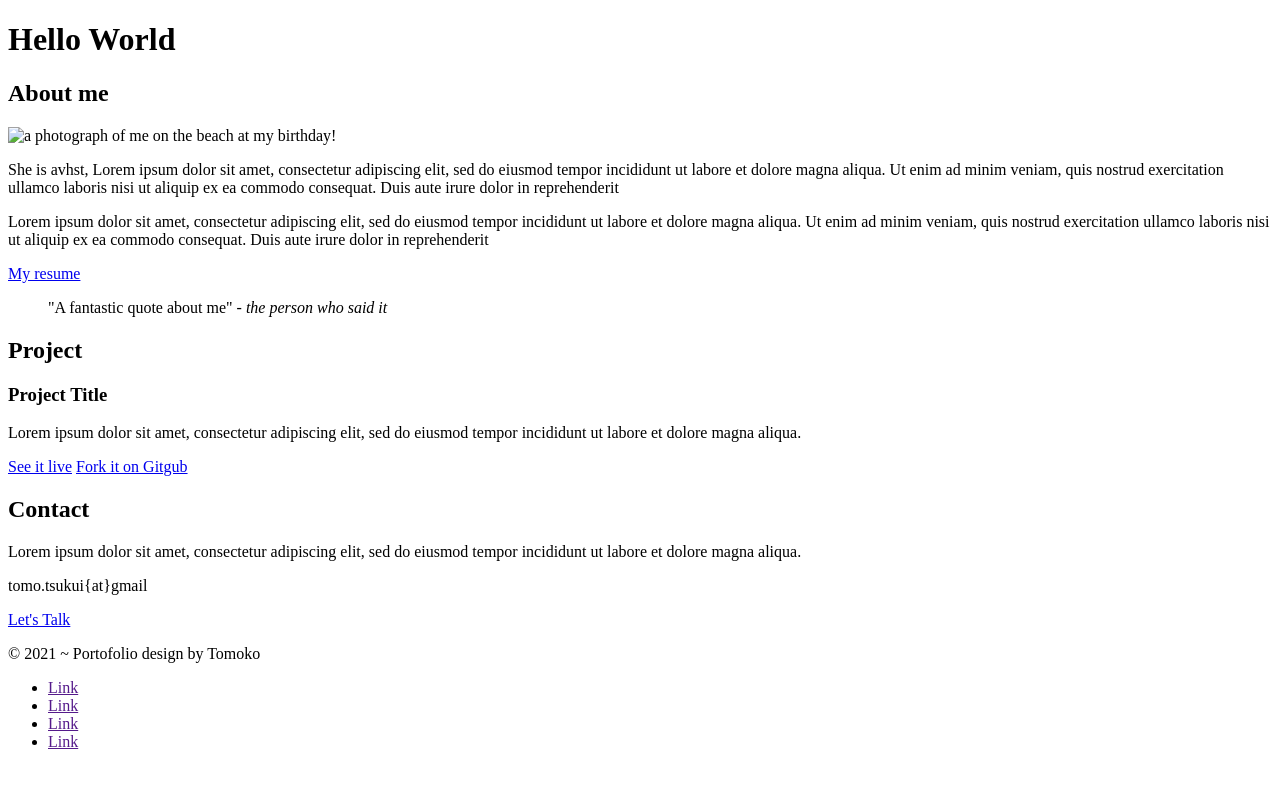
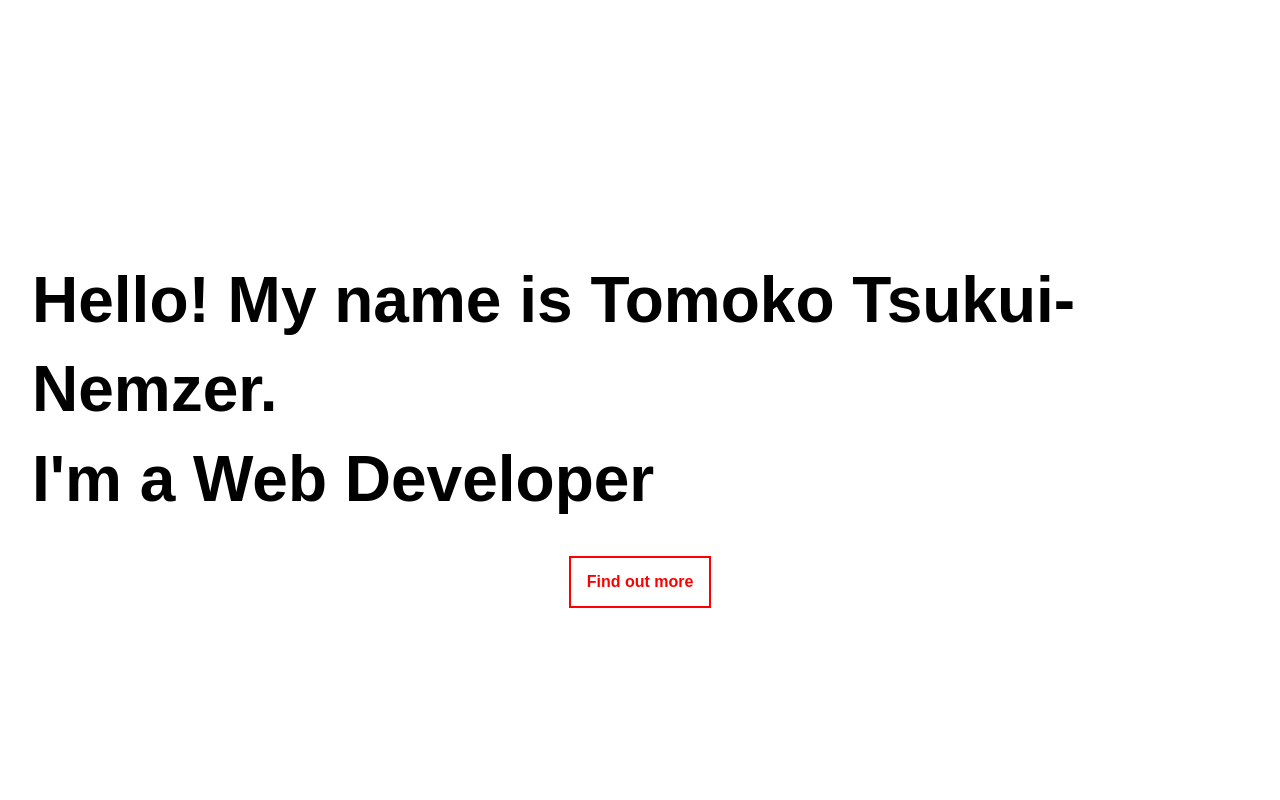
Before and after one commit to tomo8849/HELLOWORLD, a plain HTML site: page index.html in a window 1280 px wide. Shown: the top 800 px of the page. Drawn offline with Linux system fonts and the light colour scheme.

Commit message:
add stylesheet favicon

```diff
--- a/index.html
+++ b/index.html
@@ -1,18 +1,27 @@
 <!DOCTYPE html>
 <html lang="en">
     <head>
+      <link rel="icon" href="favicon.ico" type="image/x-icon" />
         <title>this is my sample website</title>
+        <link rel="stylesheet" href="reset.css" />
+    <link rel="stylesheet" href="style.css" />
     </head>
     <body>
 
+      <header class="neutral-theme">
+        <h1>Hello! My name is Tomoko Tsukui-Nemzer. <br />I'm a Web Developer</h1>
+        <a href="#about" class="header-link button">
+        Find out more</a>
+        <nav>
 
-<h1>Hello World</h1>
+        </nav>
+      </header>
 <main>
-    <section>
+    <section class="about primary-theme">
 
 <h2>About me</h2><!--this is an HTML code comment-->
-<div>
-    <img scr="./images/me_beach.jpg" alt="a photograph of me on the beach at my birthday!">
+<div class="about-text">
+    <img src="images/me_beach.jpg" alt="a photograph of me on the beach at my birthday!" class="about-img">
     <p>She is avhst, Lorem ipsum dolor sit amet, consectetur adipiscing elit, sed do eiusmod tempor incididunt ut labore et dolore magna aliqua. Ut enim ad minim veniam, quis nostrud exercitation ullamco laboris nisi ut aliquip ex ea commodo consequat. Duis aute irure dolor in reprehenderit</p>
     <p>Lorem ipsum dolor sit amet, consectetur adipiscing elit, sed do eiusmod tempor incididunt ut labore et dolore magna aliqua. Ut enim ad minim veniam, quis nostrud exercitation ullamco laboris nisi ut aliquip ex ea commodo consequat. Duis aute irure dolor in reprehenderit</p>
     <a href="www.resume.com">My resume</a>
@@ -25,6 +34,17 @@
     </section>
     <section>
         <h2>Project</h2>
+        <div> class="about-container">
+            <img scr=" " class-"about-img# alt=" ">
+            @media (min-width: 800px) {
+                .about-container {
+                    display: flex;
+                }
+                .about-text [
+                margin-lefy: var(--spacing)
+            }
+
+        </div>
         <article><h3>Project Title</h3>
             <p>Lorem ipsum dolor sit amet, consectetur adipiscing elit, sed do eiusmod tempor incididunt ut labore et dolore magna aliqua. </p>
             <a href="#">See it live</a>
@@ -41,20 +61,25 @@
     </ul>
     <p>&copy; 2021 ~ Portofolio design by Tomoko</p>
     </footer>
-    <ul>
-        <li>
-          <a href="">Link</a>
+    <footer>
+    <ul class="social">
+        <li class="social-item">
+          <a class="social-link Linkedin" href="">Link</a>
         </li>
-        <li>
-          <a href="">Link</a>
+        <li class="social-item">
+          <a class="social-link twitter" href="">Link</a>
         </li>
-        <li>
-          <a href="">Link</a>
+        <li class="social-item">
+          <a class="social-link github" href="">Link</a>
         </li>
-        <li>
-          <a href="">Link</a>
+        <li class="social-item">
+          <a class="social-link you tube"href="">Link</a>
         </li>
-      </ul></body><header></header>
+      </ul>
+      <p>Copyright 2023 Portfolio by Tomoko Tsukui-Nemzer</p>
+    </footer>
+  </body>
+</header>
 
 
 
--- /dev/null
+++ b/reset.css
@@ -0,0 +1,48 @@
+/* http://meyerweb.com/eric/tools/css/reset/
+   v2.0 | 20110126
+   License: none (public domain)
+*/
+
+html, body, div, span, applet, object, iframe,
+h1, h2, h3, h4, h5, h6, p, blockquote, pre,
+a, abbr, acronym, address, big, cite, code,
+del, dfn, em, img, ins, kbd, q, s, samp,
+small, strike, strong, sub, sup, tt, var,
+b, u, i, center,
+dl, dt, dd, ol, ul, li,
+fieldset, form, label, legend,
+table, caption, tbody, tfoot, thead, tr, th, td,
+article, aside, canvas, details, embed,
+figure, figcaption, footer, header, hgroup,
+menu, nav, output, ruby, section, summary,
+time, mark, audio, video {
+	margin: 0;
+	padding: 0;
+	border: 0;
+	font-size: 100%;
+	font: inherit;
+	vertical-align: baseline;
+}
+/* HTML5 display-role reset for older browsers */
+article, aside, details, figcaption, figure,
+footer, header, hgroup, menu, nav, section {
+	display: block;
+}
+body {
+	line-height: 1;
+}
+ol, ul {
+	list-style: none;
+}
+blockquote, q {
+	quotes: none;
+}
+blockquote:before, blockquote:after,
+q:before, q:after {
+	content: '';
+	content: none;
+}
+table {
+	border-collapse: collapse;
+	border-spacing: 0;
+}
--- /dev/null
+++ b/style.css
@@ -0,0 +1,98 @@
+:root {
+  --primary: red;
+  --spacing: 1rem;
+}
+
+body {
+  font-family: Arial, Helvetica, sans-serif;
+}
+
+header {
+  height: 100vh;
+  display: flex;
+  flex-direction: column;
+  justify-content: center;
+  align-items: center;
+  padding: 2rem;
+}
+
+h1 {
+  margin-bottom: 2rem;
+  font-size: 5vw;
+  font-weight: bold;
+  line-height: 1.4em;
+}
+
+h2 {
+  margin-bottom: 4rem;
+  text-align: center;
+  font-size: 3vw;
+  font-weight: bold;
+  text-transform: uppercase;
+}
+
+.button {
+  padding: 1rem;
+  border: 2px solid var(--primary);
+  font-weight: bold;
+  text-decoration: none;
+  color: var(--primary);
+}
+
+.about {
+  padding: 4rem;
+  color: white;
+  background-color: var(--primary);
+}
+
+.about-container {
+  max-width: 960px;
+  margin: 0 auto;
+}
+
+.about-img {
+  display: block;
+  width: 100%;
+  max-width: 350px;
+  margin: 0 auto var(--spacing);
+  /* margin-top: 0;
+  margin-right: auto;
+  margin-bottom: var(--spacing);
+  margin-left: auto; */
+}
+
+p {
+  margin-bottom: 1em;
+  line-height: 1.4em;
+}
+
+@media (min-width: 800px) {
+  .about-container {
+    display: flex;
+  }
+
+  .about-text {
+    margin-left: var(--spacing);
+  }
+}
+  .about {
+    position: relative;
+    margin-bottom: 100px;
+  }
+
+  .about::after{
+    content: "";
+    position: absolute;
+    right: 0;
+    bottom: -100px;
+    width: 0;
+    height: 0;
+    border-top: 100px solid var(--primary);
+    border-right: 100vw solid transparent;
+  }
+  .contact {
+    position: relative;
+    margin-top: 100px;
+    text-align: center;
+
+  }
```
Also changed, not shown: favicon.ico (added).
